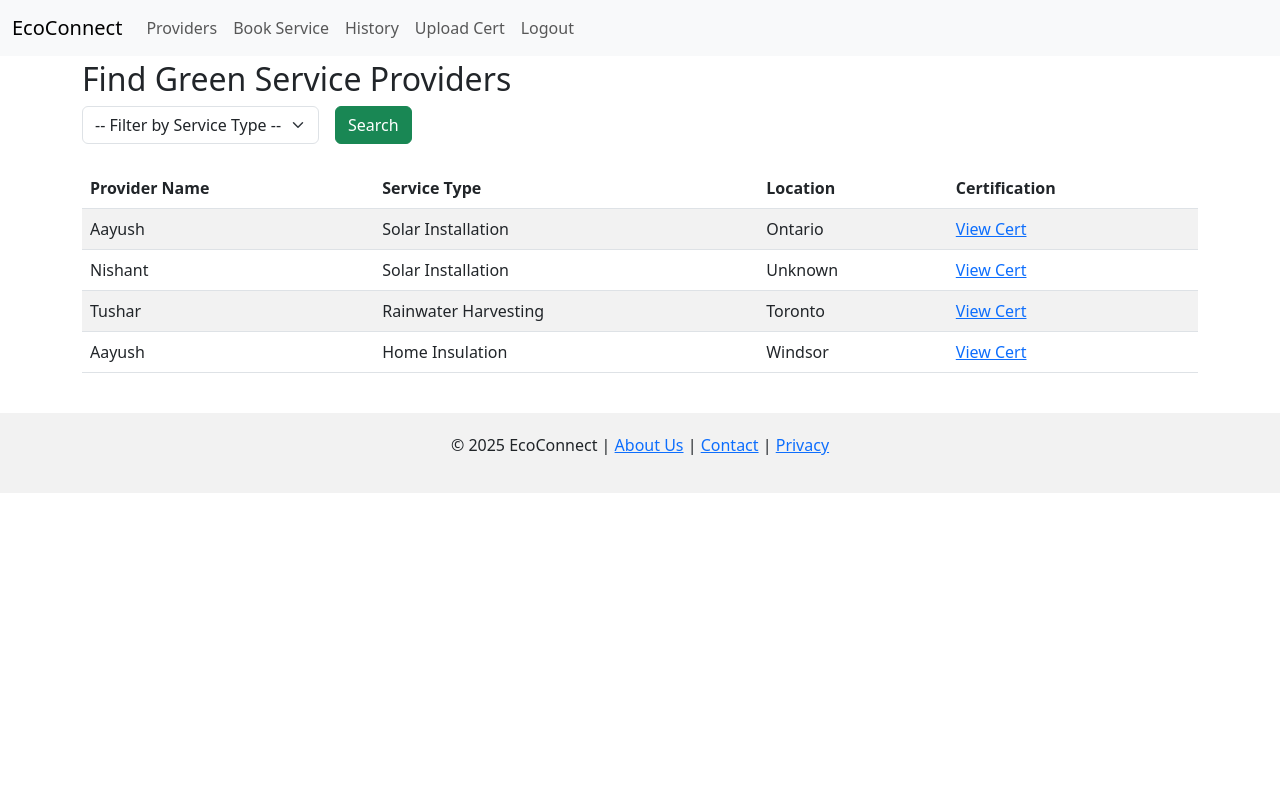
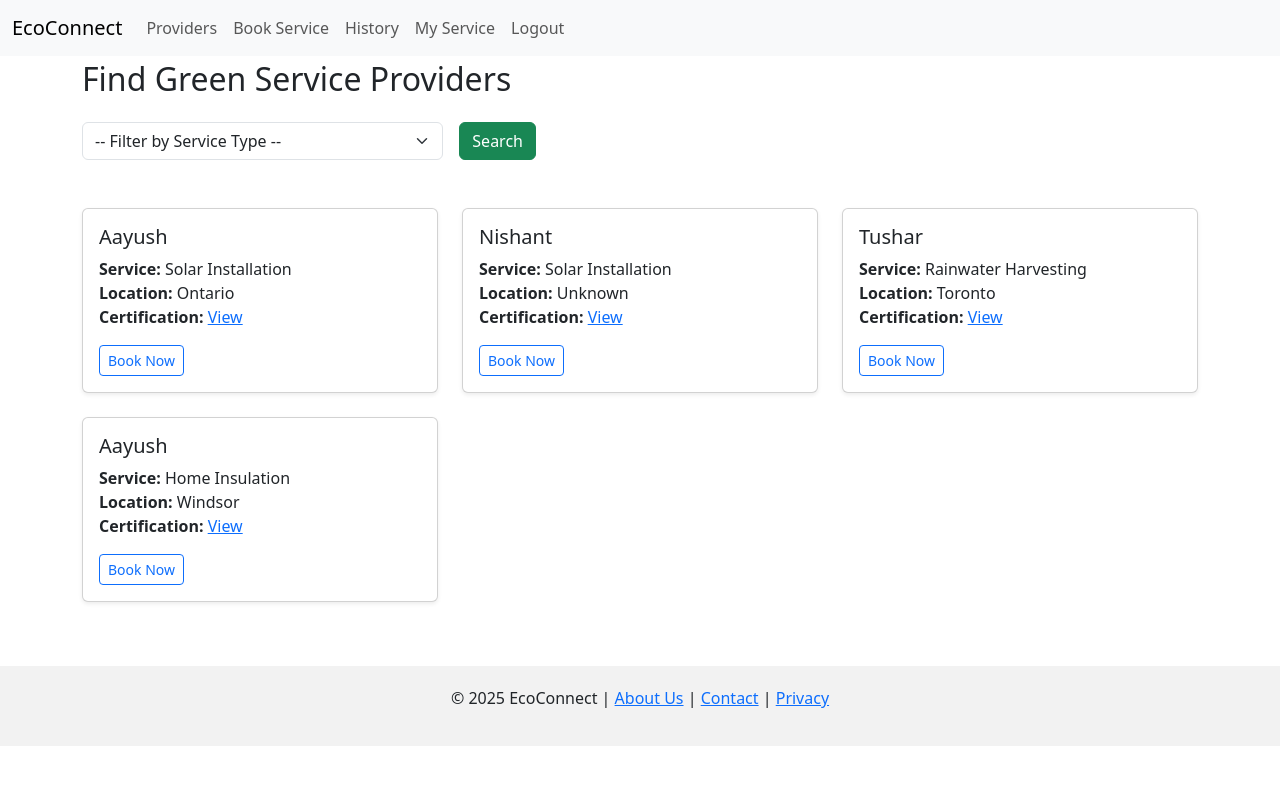
Before and after one commit to akashcodes27/ecoconnect, a Django app: page /providers/ in a window 1280 px wide. Shown: the top 785 px of the page. Run offline with Django 4.2, Linux system fonts and the light colour scheme; a user stored in the database is signed in; data comes from the database, SQL or seed files in the repository; both versions use the stored data as it was after the commit.

Commit message:
All features implemented

```diff
--- a/services/templates/services/base.html
+++ b/services/templates/services/base.html
@@ -1,5 +1,6 @@
 <!DOCTYPE html>
 <html lang="en">
+
 <head>
     <meta charset="UTF-8">
     <title>EcoConnect</title>
@@ -8,6 +9,7 @@
         body {
             padding-top: 60px;
         }
+
         footer {
             margin-top: 40px;
             padding: 20px;
@@ -16,6 +18,7 @@
         }
     </style>
 </head>
+
 <body>
     <nav class="navbar navbar-expand-lg navbar-light bg-light fixed-top">
         <div class="container-fluid">
@@ -26,11 +29,14 @@
                     <li class="nav-item"><a class="nav-link" href="{% url 'book_service' %}">Book Service</a></li>
                     {% if user.is_authenticated %}
                     <li class="nav-item"><a class="nav-link" href="{% url 'user_history' %}">History</a></li>
-                    <li class="nav-item"><a class="nav-link" href="{% url 'upload_cert' %}">Upload Cert</a></li>
+                    <li class="nav-item"><a class="nav-link" href="{% url 'provider_dashboard' %}">My Service</a></li>
                     <li class="nav-item"><a class="nav-link" href="{% url 'logout' %}">Logout</a></li>
+
                     {% else %}
+                    <li class="nav-item"><a class="nav-link" href="{% url 'register' %}">Register</a></li>
                     <li class="nav-item"><a class="nav-link" href="{% url 'login' %}">Login</a></li>
-                    <li class="nav-item"><a class="nav-link" href="{% url 'register' %}">Register</a></li>
+                    <li class="nav-item"><a class="nav-link" href="{% url 'login' %}?next={% url 'create_provider' %}">Become a Provider</a></li>
+
                     {% endif %}
                 </ul>
             </div>
@@ -43,8 +49,9 @@
     </div>
 
     <footer>
-    <p>&copy; 2025 EcoConnect | <a href="#">About Us</a> | <a href="#">Contact</a> | <a href="#">Privacy</a></p>
+        <p>&copy; 2025 EcoConnect | <a href="{% url 'about' %}">About Us</a> | <a href="#">Contact</a> | <a
+                href="#">Privacy</a></p>
     </footer>
+</body>
 
-</body>
 </html>
--- a/services/templates/services/provider_list.html
+++ b/services/templates/services/provider_list.html
@@ -1,10 +1,10 @@
 {% extends 'services/base.html' %}
 
 {% block content %}
-<h2>Find Green Service Providers</h2>
+<h2 class="mb-4">Find Green Service Providers</h2>
 
-<form method="get" class="row g-3 mb-4">
-    <div class="col-auto">
+<form method="get" class="row g-3 mb-5">
+    <div class="col-md-4">
         <select name="q" class="form-select">
             <option value="">-- Filter by Service Type --</option>
             <option value="solar">Solar Installation</option>
@@ -18,32 +18,32 @@
     </div>
 </form>
 
-<table class="table table-striped">
-    <thead>
-        <tr>
-            <th>Provider Name</th>
-            <th>Service Type</th>
-            <th>Location</th>
-            <th>Certification</th>
-        </tr>
-    </thead>
-    <tbody>
+<div class="row">
     {% for provider in providers %}
-        <tr>
-            <td>{{ provider.name }}</td>
-            <td>{{ provider.get_service_type_display }}</td>
-            <td>{{ provider.location }}</td>
-            <td>
+        <div class="col-md-4 mb-4">
+            <div class="card shadow-sm h-100">
+                <div class="card-body">
+                    <h5 class="card-title">{{ provider.name }}</h5>
+                    <p class="card-text">
+                        <strong>Service:</strong> {{ provider.get_service_type_display }}<br>
+                        <strong>Location:</strong> {{ provider.location }}<br>
+                        <strong>Certification:</strong>
                         {% if provider.certification %}
-                    <a href="{{ provider.certification.url }}" target="_blank">View Cert</a>
+                            <a href="{{ provider.certification.url }}" target="_blank">View</a>
                         {% else %}
-                    Not Uploaded
+                            Not uploaded
                         {% endif %}
-            </td>
-        </tr>
+                    </p>
+                    {% if user.is_authenticated %}
+                        <a href="{% url 'book_service' %}" class="btn btn-outline-primary btn-sm">Book Now</a>
+                    {% else %}
+                        <a href="{% url 'login' %}" class="btn btn-outline-secondary btn-sm">Login to Book</a>
+                    {% endif %}
+                </div>
+            </div>
+        </div>
     {% empty %}
-        <tr><td colspan="4">No providers found.</td></tr>
+        <p>No providers found.</p>
     {% endfor %}
-    </tbody>
-</table>
+</div>
 {% endblock %}
--- a/services/urls.py
+++ b/services/urls.py
@@ -6,7 +6,13 @@ urlpatterns = [
     path('', views.HomeView.as_view(), name='home'),
     path('providers/', views.ProviderListView.as_view(), name='providers'),
     path('book/', views.book_service, name='book_service'),
-    path('upload-cert/', views.upload_certification, name='upload_cert'),
     path('history/', views.user_history, name='user_history'),
     path('register/', views.register, name='register'),
+    path('create-provider/', views.create_provider, name='create_provider'),
+    # services/urls.py
+    path('provider-dashboard/', views.provider_dashboard, name='provider_dashboard'),
+    path('about/', views.about_page, name='about'),
+
+
+
 ]
--- a/services/views.py
+++ b/services/views.py
@@ -1,13 +1,16 @@
 # services/views.py
 from django.shortcuts import render, redirect
 from django.contrib.auth.decorators import login_required
-from django.contrib.auth import login, authenticate, logout
+from django.contrib.auth import login, authenticate
 from django.views.generic import ListView, TemplateView
 from django.utils import timezone
 from django.http import HttpResponseRedirect
 from django.urls import reverse
 from .models import ServiceProvider, Booking
-from .forms import BookingForm, ProviderRegistrationForm, UploadCertificationForm, UserRegisterForm
+from .forms import BookingForm, ProviderRegistrationForm, UserRegisterForm
+from django.contrib.auth.decorators import login_required
+from django.shortcuts import get_object_or_404
+
 
 # --- Home Page with Visit Tracker ---
 class HomeView(TemplateView):
@@ -44,28 +47,11 @@ def book_service(request):
             return redirect('user_history')
     else:
         form = BookingForm()
+
     return render(request, 'services/book_service.html', {'form': form})
 
 
-
-@login_required
-def upload_certification(request):
-    if request.method == 'POST':
-        form = UploadCertificationForm(request.POST, request.FILES)
-        if form.is_valid():
-            # Assumes ServiceProvider already exists for this user
-            provider = ServiceProvider.objects.get(user=request.user)
-            provider.certification = form.cleaned_data['certification']
-            provider.save()
-            return redirect('home')
-    else:
-        form = UploadCertificationForm()
-    return render(request, 'services/upload_cert.html', {'form': form})
-
-
-
-
-
+# --- View User Booking History ---
 @login_required
 def user_history(request):
     bookings = Booking.objects.filter(customer=request.user)
@@ -73,7 +59,7 @@ def user_history(request):
     return render(request, 'services/user_history.html', {'bookings': bookings, 'visits': visits})
 
 
-
+# --- Register New User ---
 def register(request):
     if request.method == 'POST':
         form = UserRegisterForm(request.POST)
@@ -84,3 +70,46 @@ def register(request):
     else:
         form = UserRegisterForm()
     return render(request, 'services/register.html', {'form': form})
+
+
+# --- Login View (handles next redirect) ---
+def login_view(request):
+    if request.method == 'POST':
+        username = request.POST.get('username')
+        password = request.POST.get('password')
+        user = authenticate(request, username=username, password=password)
+        if user:
+            login(request, user)
+            return redirect(request.POST.get('next') or 'home')
+    return render(request, 'services/login.html')
+
+
+# --- Create a Provider Profile ---
+@login_required
+def create_provider(request):
+    # if ServiceProvider.objects.filter(user=request.user).exists():
+    #     return redirect('home')
+
+    if request.method == 'POST':
+        form = ProviderRegistrationForm(request.POST, request.FILES)
+        if form.is_valid():
+            provider = form.save(commit=False)
+            provider.user = request.user
+            provider.save()
+            return redirect('providers')
+    else:
+        form = ProviderRegistrationForm()
+
+    return render(request, 'services/create_provider.html', {'form': form})
+
+
+
+
+
+@login_required
+def provider_dashboard(request):
+    providers = ServiceProvider.objects.filter(user=request.user)
+    return render(request, 'services/provider_dashboard.html', {'providers': providers})
+
+def about_page(request):
+    return render(request, 'services/about.html')
```
Also changed, not shown: services/forms.py (+14 -0 lines), services/templates/services/about.html (added, +38 -0 lines), services/templates/services/create_provider.html (added, +10 -0 lines), services/templates/services/provider_dashboard.html (added, +27 -0 lines), db.sqlite3, media/certifications/17f9e8f74cd40de3e6ebfb44d597c0ba.jpg (added), media/certifications/59fd02438275bc206a9e9e9c2c7bfbb4.jpg (added), media/certifications/6up-me-jackets-aug-2022.jfif (added), media/certifications/8e2e85eb425953b3ab4eca3a3f32038f.jpg (added). Lines whose indentation alone changed are shown as unchanged.
